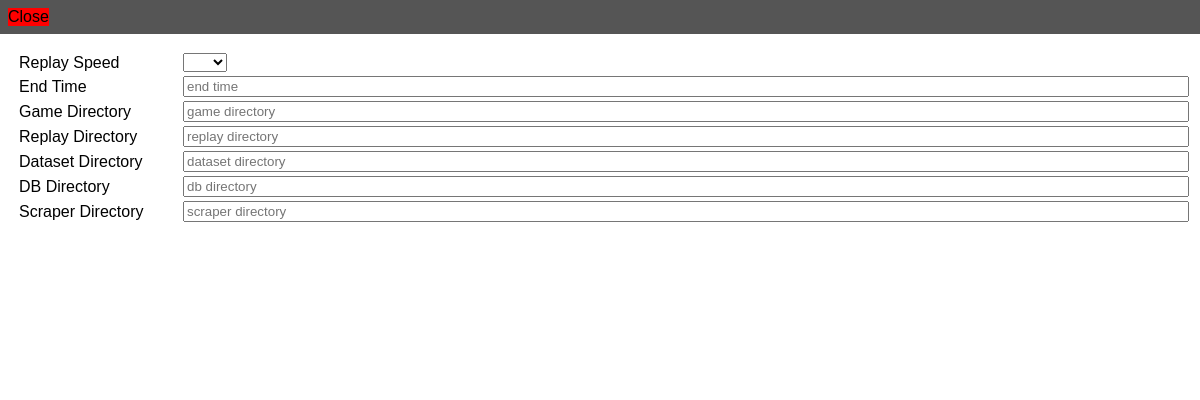
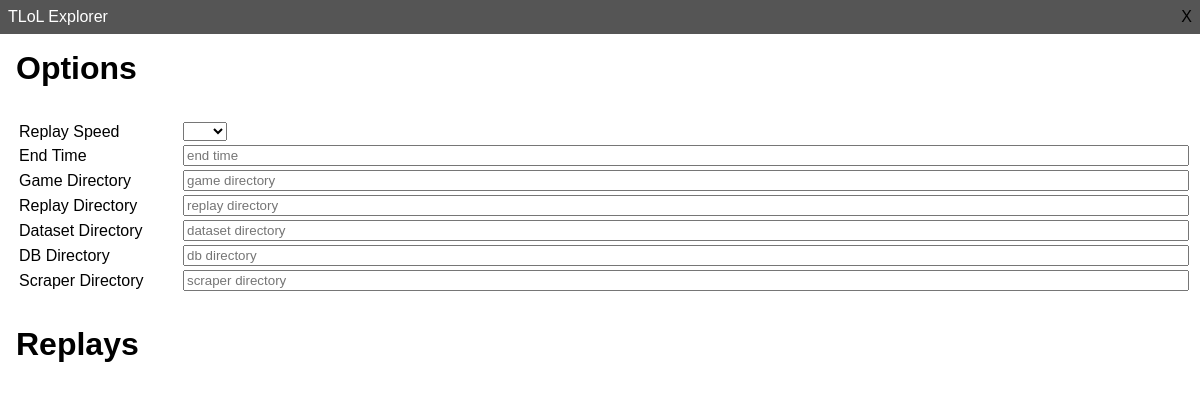
Before and after one commit to MiscellaneousStuff/tlol-explorer, an Electron app: page index.html in a window 1200 px wide. Drawn offline with Linux system fonts and the light colour scheme; no server answers.

Commit message:
UI touchput

```diff
--- a/index.html
+++ b/index.html
@@ -11,8 +11,10 @@
 
 <body>
     <div class="top" id="top">
-        <div class="top-close" id="top-close">Close</div>
+        <div class="top-drag">TLoL Explorer</div>
+        <div class="top-close" id="top-close">X</div>
     </div>
+    <div class="big">Options</div>
     <div class="options" id="options">
         <table class="options-table">
             <tbody class="options-table-body">
@@ -81,6 +83,7 @@
             </tbody>
         </table>
     </div>
+    <div class="big">Replays</div>
     <div class="replays" id="replays">
         <!-- Replays filled here...-->
     </div>
--- a/main.js
+++ b/main.js
@@ -14,11 +14,12 @@ const loadMainWindow = () => {
             contextIsolation: false
         },
         resizable: false,
-        frame: true
+        frame: false
     });
 
     mainWindow.loadFile(path.join(__dirname, "index.html"));
-    mainWindow.webContents.openDevTools()
+    mainWindow.webContents.openDevTools();
+    mainWindow.center();
 }
 
 app.on("ready", loadMainWindow);
--- a/style.css
+++ b/style.css
@@ -11,13 +11,23 @@ html, body {
 .top {
     display: flex;
     flex-direction: row;
-    justify-content: space-between;
+    background-color: #555;
+}
+
+.top-drag {
+    flex: 1;
     padding: 0.5rem;
-    background-color: #555;
     -webkit-app-region: drag;
+    color: white;
 }
 
 .top-close {
+    background-color: #555;
+    padding: 0.5rem;
+    font-weight: 500;
+}
+
+.top-close:hover {
     background-color: red;
 }
 
@@ -43,3 +53,9 @@ input[type="text"] {
 td:first-of-type {
     width: 10rem;
 }
+
+.big {
+    font-size: 2rem;
+    margin: 1rem;
+    font-weight: 600;
+}
```
